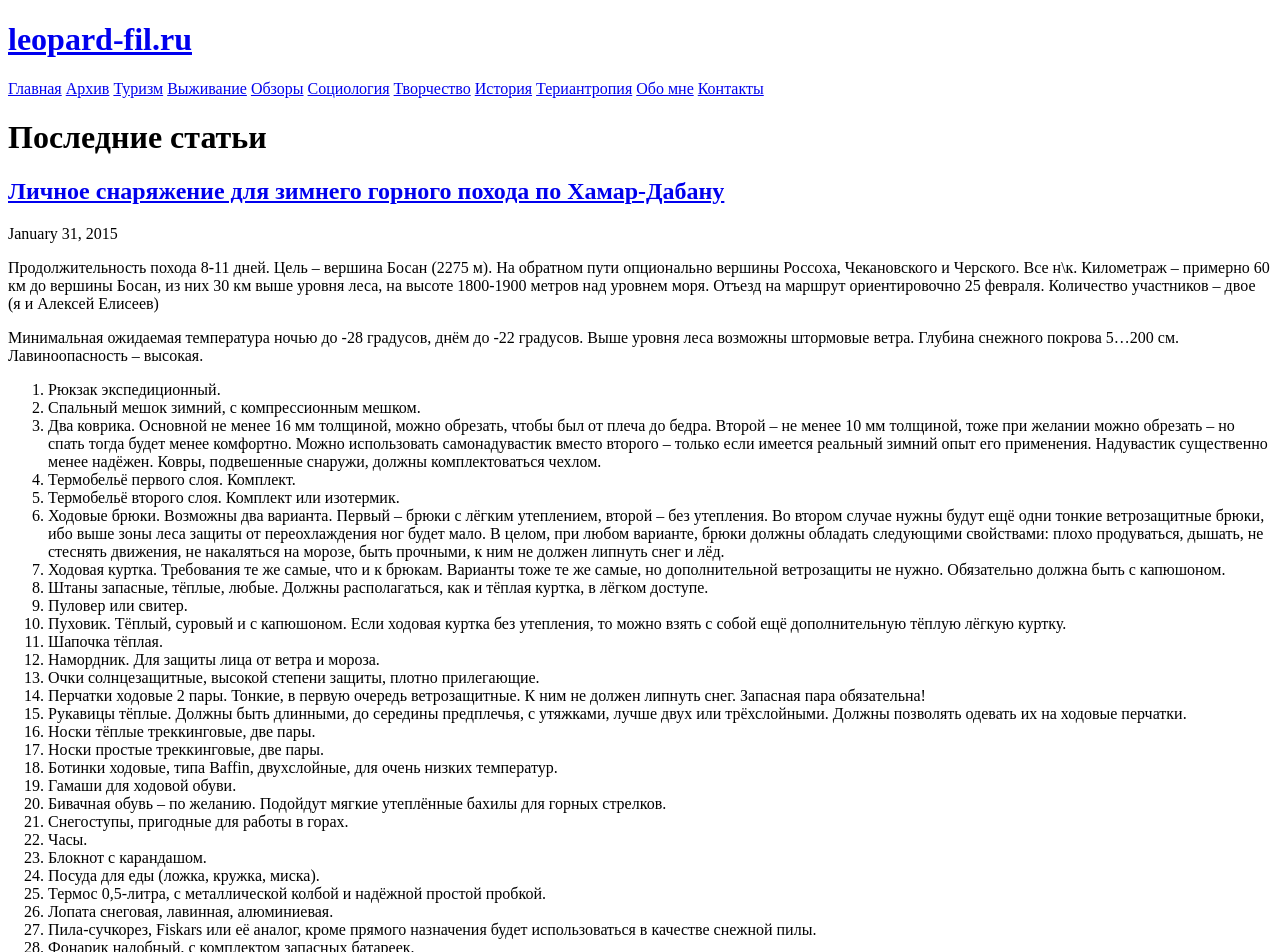
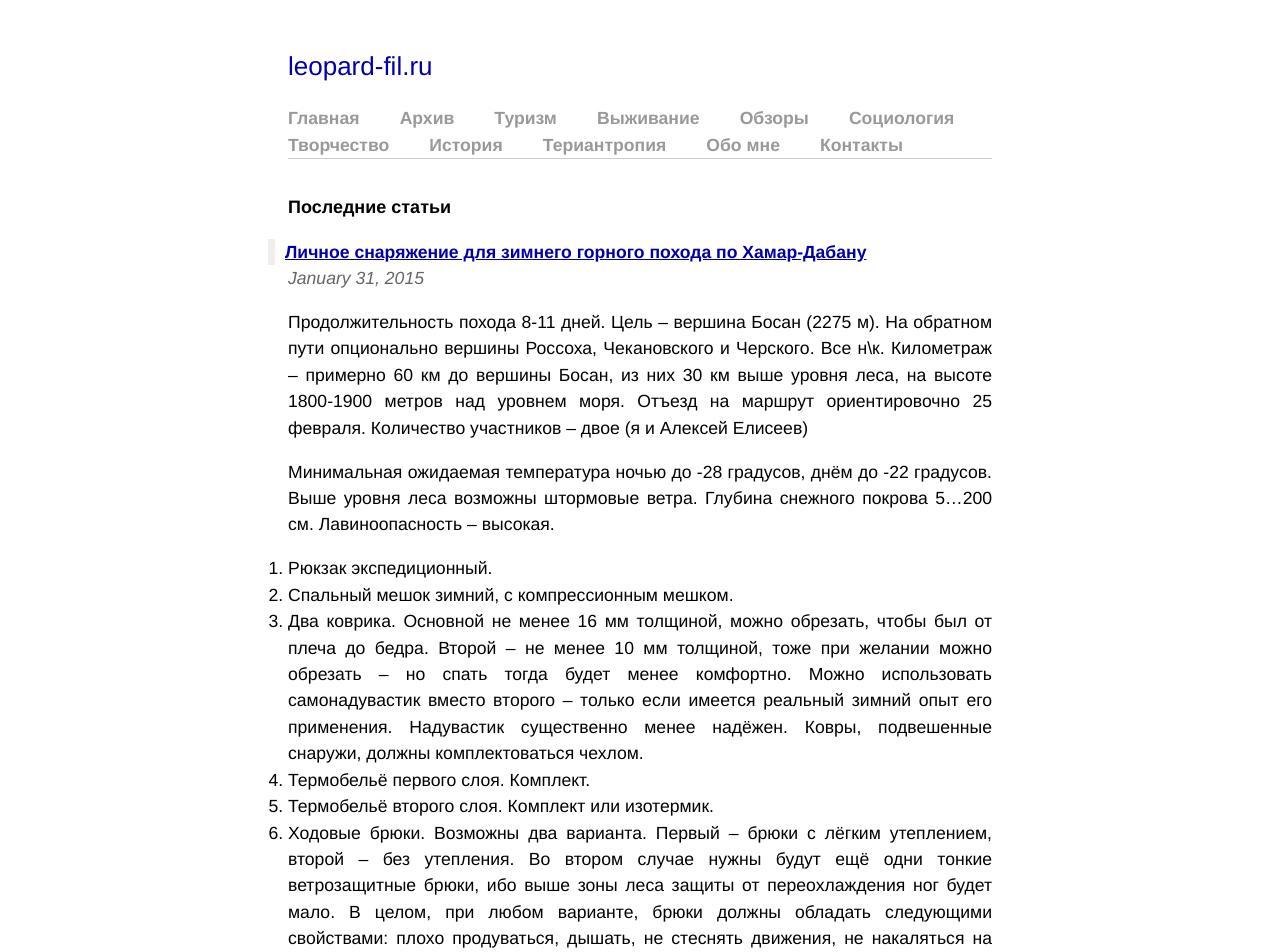
Before and after one commit to ivan-placid/demo, a Jekyll site: the page built from index.html, in a window 1280 px wide. Shown: the top 952 px of the page. Built offline with Jekyll 4.4.1, drawn with Linux system fonts in a browser that asks for light colours; some web fonts are replaced; Markdown is read by kramdown in place of the engine named in the settings.

Commit message:
Update default.html

```diff
--- a/_layouts/default.html
+++ b/_layouts/default.html
@@ -9,9 +9,9 @@
   <link type="text/css" rel="stylesheet" href="http://fast.fonts.com/cssapi/d70ca5cd-778e-48cc-9e59-6b276425c670.css"/>
 
   <!-- syntax highlighting CSS -->
-  <link rel="stylesheet" href="{site.baseurl}}/css/syntax.css" type="text/css" />
+  <link rel="stylesheet" href="http://ivan-placid.github.io/demo/css/syntax.css" type="text/css" />
   <!-- Homepage CSS -->
-  <link rel="stylesheet" href="{site.baseurl}}/css/screen.css" type="text/css" media="screen, projection" />
+  <link rel="stylesheet" href="http://ivan-placid.github.io/demo/css/screen.css" type="text/css" media="screen, projection" />
 </head>
 <body>
 
```
